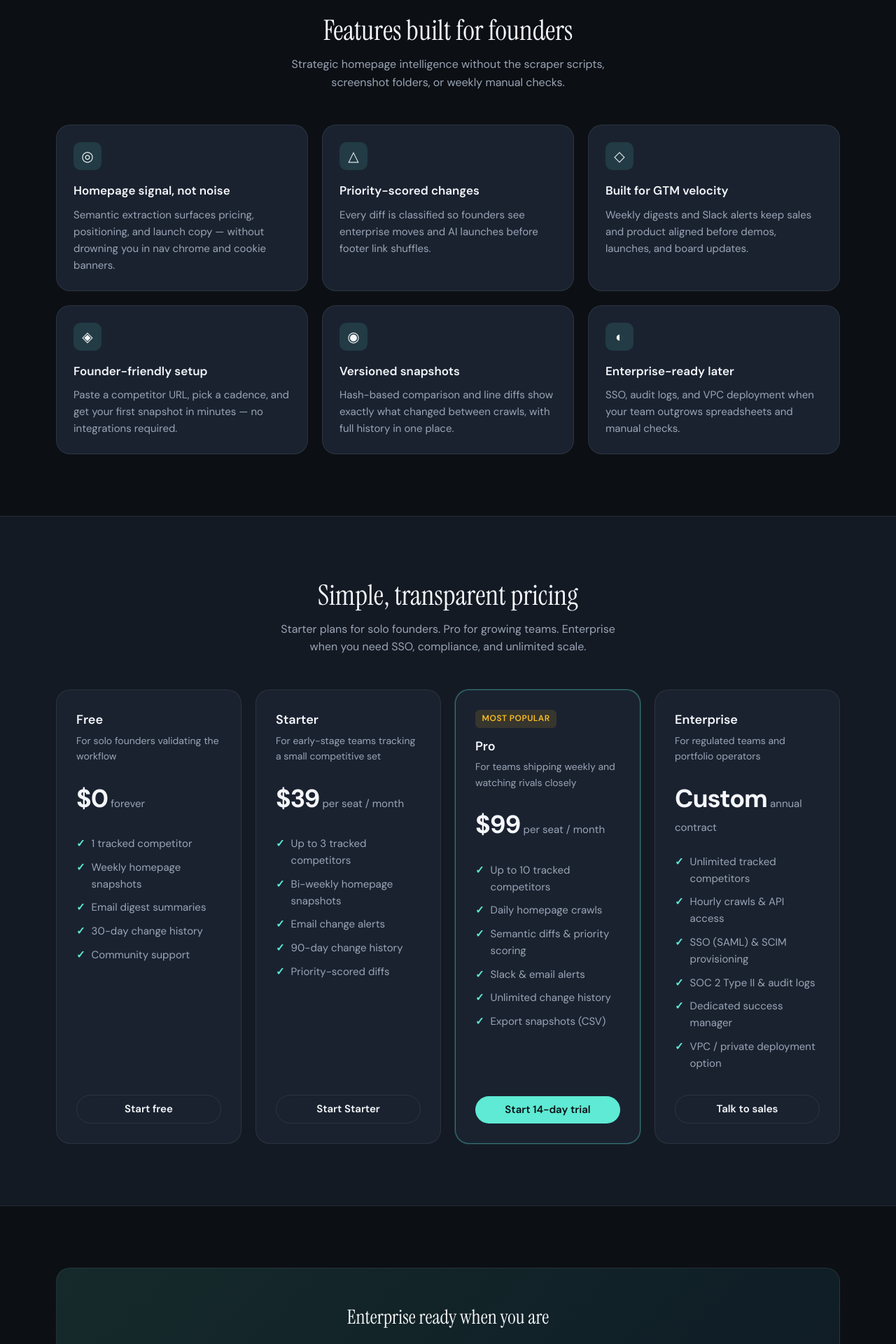
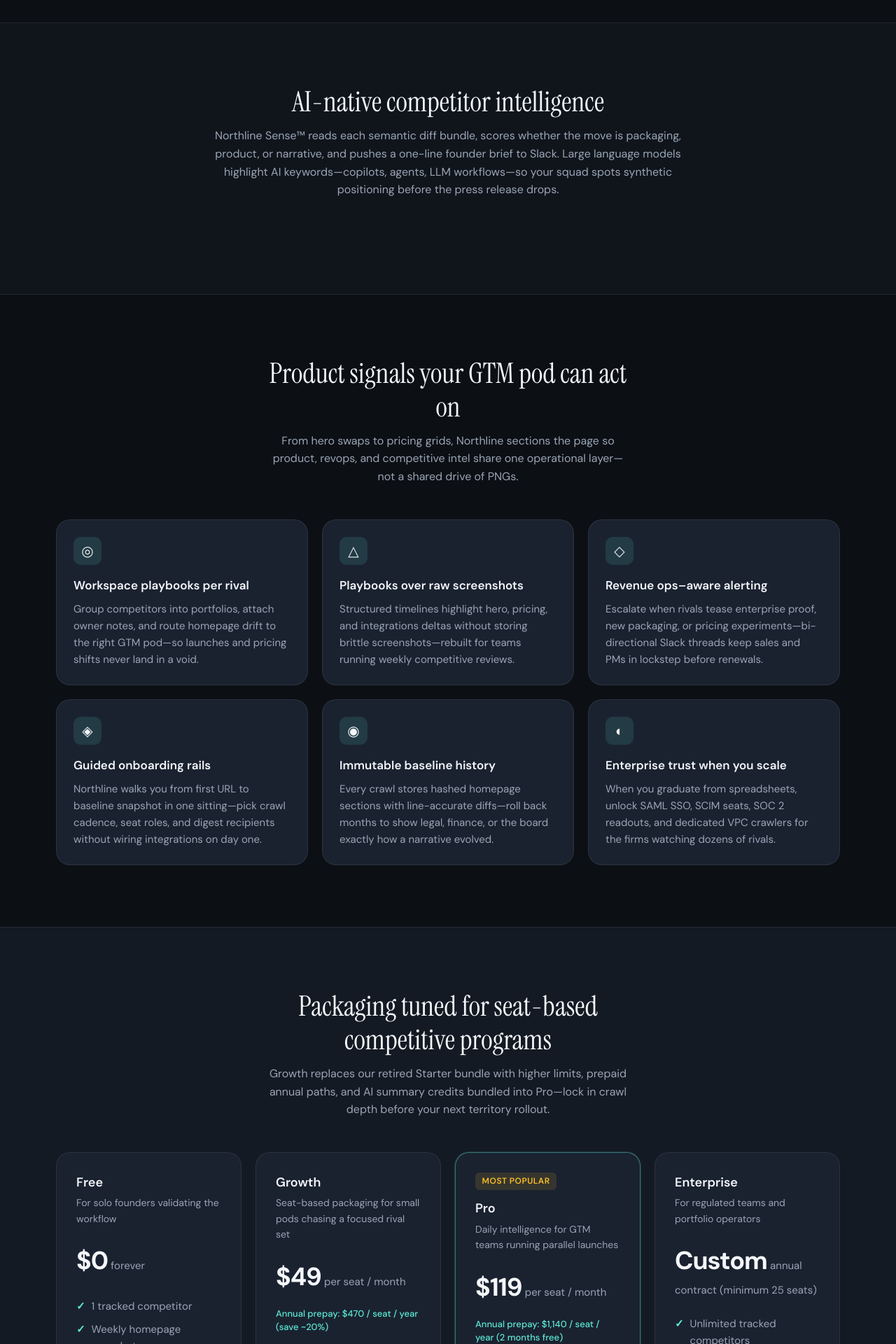
Before and after one commit to saurabhbakolia/northline, a React (Vite) app: page / in a window 1280 px wide. Shown: the part 800-2720 px from the top of the page at 70% size. Built offline with nearby package versions, Linux system fonts and the light colour scheme.

Commit message:
Revise feature titles and descriptions in App component, update pricing plans to "Growth" and "Pro" with new features, and add AI section to enhance competitor intelligence presentation. Introduce new CSS styles for muted sections and billing notes.

```diff
--- a/src/App.tsx
+++ b/src/App.tsx
@@ -1,39 +1,39 @@
 const FEATURES = [
   {
     icon: "◎",
-    title: "Homepage signal, not noise",
+    title: "Workspace playbooks per rival",
     description:
-      "Semantic extraction surfaces pricing, positioning, and launch copy — without drowning you in nav chrome and cookie banners.",
+      "Group competitors into portfolios, attach owner notes, and route homepage drift to the right GTM pod—so launches and pricing shifts never land in a void.",
   },
   {
     icon: "△",
-    title: "Priority-scored changes",
+    title: "Playbooks over raw screenshots",
     description:
-      "Every diff is classified so founders see enterprise moves and AI launches before footer link shuffles.",
+      "Structured timelines highlight hero, pricing, and integrations deltas without storing brittle screenshots—rebuilt for teams running weekly competitive reviews.",
   },
   {
     icon: "◇",
-    title: "Built for GTM velocity",
+    title: "Revenue ops–aware alerting",
     description:
-      "Weekly digests and Slack alerts keep sales and product aligned before demos, launches, and board updates.",
+      "Escalate when rivals tease enterprise proof, new packaging, or pricing experiments—bi-directional Slack threads keep sales and PMs in lockstep before renewals.",
   },
   {
     icon: "◈",
-    title: "Founder-friendly setup",
+    title: "Guided onboarding rails",
     description:
-      "Paste a competitor URL, pick a cadence, and get your first snapshot in minutes — no integrations required.",
+      "Northline walks you from first URL to baseline snapshot in one sitting—pick crawl cadence, seat roles, and digest recipients without wiring integrations on day one.",
   },
   {
     icon: "◉",
-    title: "Versioned snapshots",
+    title: "Immutable baseline history",
     description:
-      "Hash-based comparison and line diffs show exactly what changed between crawls, with full history in one place.",
+      "Every crawl stores hashed homepage sections with line-accurate diffs—roll back months to show legal, finance, or the board exactly how a narrative evolved.",
   },
   {
     icon: "◐",
-    title: "Enterprise-ready later",
+    title: "Enterprise trust when you scale",
     description:
-      "SSO, audit logs, and VPC deployment when your team outgrows spreadsheets and manual checks.",
+      "When you graduate from spreadsheets, unlock SAML SSO, SCIM seats, SOC 2 readouts, and dedicated VPC crawlers for the firms watching dozens of rivals.",
   },
 ] as const;
 
@@ -50,42 +50,45 @@
       "1 tracked competitor",
       "Weekly homepage snapshots",
       "Email digest summaries",
-      "30-day change history",
+      "45-day rolling history (extended pilot)",
       "Community support",
     ],
   },
   {
-    id: "starter",
-    name: "Starter",
-    tagline: "For early-stage teams tracking a small competitive set",
-    price: "$39",
+    id: "growth",
+    name: "Growth",
+    tagline: "Seat-based packaging for small pods chasing a focused rival set",
+    price: "$49",
     period: "per seat / month",
-    cta: "Start Starter",
+    billingNote: "Annual prepay: $470 / seat / year (save ~20%)",
+    cta: "Start Growth",
     variant: "outline" as const,
     features: [
-      "Up to 3 tracked competitors",
+      "Up to 5 tracked competitors",
+      "3 seats included (expandable to 8)",
       "Bi-weekly homepage snapshots",
-      "Email change alerts",
-      "90-day change history",
-      "Priority-scored diffs",
+      "Email + in-app change alerts",
+      "120-day immutable history",
+      "Workspace folders & rival tags",
     ],
   },
   {
     id: "pro",
     name: "Pro",
-    tagline: "For teams shipping weekly and watching rivals closely",
-    price: "$99",
+    tagline: "Daily intelligence for GTM teams running parallel launches",
+    price: "$119",
     period: "per seat / month",
+    billingNote: "Annual prepay: $1,140 / seat / year (2 months free)",
     cta: "Start 14-day trial",
     variant: "primary" as const,
     popular: true,
     features: [
-      "Up to 10 tracked competitors",
-      "Daily homepage crawls",
-      "Semantic diffs & priority scoring",
-      "Slack & email alerts",
-      "Unlimited change history",
-      "Export snapshots (CSV)",
+      "Up to 25 tracked competitors",
+      "10 seats included with SCIM-ready roles",
+      "Daily homepage crawls + semantic reruns",
+      "Northline Sense™ AI summaries on every meaningful diff",
+      "Slack, Teams, and email escalation paths",
+      "Unlimited change history + CSV export",
     ],
   },
   {
@@ -93,16 +96,16 @@
     name: "Enterprise",
     tagline: "For regulated teams and portfolio operators",
     price: "Custom",
-    period: "annual contract",
+    period: "annual contract (minimum 25 seats)",
     cta: "Talk to sales",
     variant: "outline" as const,
     features: [
       "Unlimited tracked competitors",
-      "Hourly crawls & API access",
-      "SSO (SAML) & SCIM provisioning",
-      "SOC 2 Type II & audit logs",
-      "Dedicated success manager",
-      "VPC / private deployment option",
+      "Hourly crawls, webhooks, and GraphQL API",
+      "SSO (SAML) & SCIM seat governance",
+      "SOC 2 Type II, audit exports, DPAs",
+      "VPC / dedicated crawl workers",
+      "Named solutions engineer",
     ],
   },
 ] as const;
@@ -118,6 +121,7 @@
           </a>
           <nav className="nav-primary" aria-label="Main">
             <a href="#features">Features</a>
+            <a href="#ai">AI</a>
             <a href="#pricing">Pricing</a>
             <a href="#enterprise">Enterprise</a>
           </nav>
@@ -135,13 +139,14 @@
       <main>
         <section className="hero" aria-labelledby="hero-heading">
           <div className="container">
-            <p className="hero-badge">Now monitoring 2,400+ competitor homepages</p>
+            <p className="hero-badge">Now monitoring 2,600+ competitor homepages</p>
             <h1 id="hero-heading">
-              Know what rivals <em>ship</em> before your next launch
+              Northline Sense™ ranks rival homepage drift with <em>semantic AI</em>
             </h1>
             <p className="hero-lead">
-              Northline helps founders monitor competitor homepages, pricing moves, and GTM shifts —
-              with clean signal and zero alert fatigue.
+              Pair structured crawls with GPT-scored explanations so your team sees packaging
+              experiments, AI narrative pivots, and roadmap teasers before the next board readout—not
+              another noisy screenshot inbox.
             </p>
             <div className="hero-cta">
               <a href="#pricing" className="btn btn-primary">
@@ -168,13 +173,27 @@
           </div>
         </section>
 
+        <section id="ai" className="section section-muted" aria-labelledby="ai-intel-heading">
+          <div className="container">
+            <header className="section-header">
+              <h2 id="ai-intel-heading">AI-native competitor intelligence</h2>
+              <p>
+                Northline Sense™ reads each semantic diff bundle, scores whether the move is
+                packaging, product, or narrative, and pushes a one-line founder brief to Slack. Large
+                language models highlight AI keywords—copilots, agents, LLM workflows—so your squad
+                spots synthetic positioning before the press release drops.
+              </p>
+            </header>
+          </div>
+        </section>
+
         <section id="features" className="section" aria-labelledby="features-heading">
           <div className="container">
             <header className="section-header">
-              <h2 id="features-heading">Features built for founders</h2>
+              <h2 id="features-heading">Product signals your GTM pod can act on</h2>
               <p>
-                Strategic homepage intelligence without the scraper scripts, screenshot folders, or
-                weekly manual checks.
+                From hero swaps to pricing grids, Northline sections the page so product, revops,
+                and competitive intel share one operational layer—not a shared drive of PNGs.
               </p>
             </header>
             <div className="features-grid">
@@ -194,10 +213,11 @@
         <section id="pricing" className="section" aria-labelledby="pricing-heading">
           <div className="container">
             <header className="section-header">
-              <h2 id="pricing-heading">Simple, transparent pricing</h2>
+              <h2 id="pricing-heading">Packaging tuned for seat-based competitive programs</h2>
               <p>
-                Starter plans for solo founders. Pro for growing teams. Enterprise when you need
-                SSO, compliance, and unlimited scale.
+                Growth replaces our retired Starter bundle with higher limits, prepaid annual paths,
+                and AI summary credits bundled into Pro—lock in crawl depth before your next territory
+                rollout.
               </p>
             </header>
             <div className="pricing-grid">
@@ -216,6 +236,9 @@
                     <span className="amount">{plan.price}</span>{" "}
                     <span className="period">{plan.period}</span>
                   </div>
+                  {"billingNote" in plan && plan.billingNote ? (
+                    <p className="pricing-billing-note">{plan.billingNote}</p>
+                  ) : null}
                   <ul className="pricing-features">
                     {plan.features.map((item) => (
                       <li key={item}>{item}</li>
--- a/src/index.css
+++ b/src/index.css
@@ -266,6 +266,15 @@
   padding: clamp(3.5rem, 8vw, 5.5rem) 0;
 }
 
+.section-muted {
+  background: rgba(20, 26, 36, 0.55);
+  border-block: 1px solid var(--border);
+}
+
+.section-muted .section-header {
+  max-width: 42rem;
+}
+
 .section-header {
   text-align: center;
   max-width: 32rem;
@@ -399,6 +408,14 @@
   color: var(--text-muted);
 }
 
+.pricing-billing-note {
+  margin: -0.5rem 0 1.25rem;
+  font-size: 0.8125rem;
+  line-height: 1.45;
+  color: var(--accent);
+  font-weight: 500;
+}
+
 .pricing-features {
   flex: 1;
   margin: 0 0 1.5rem;
```
